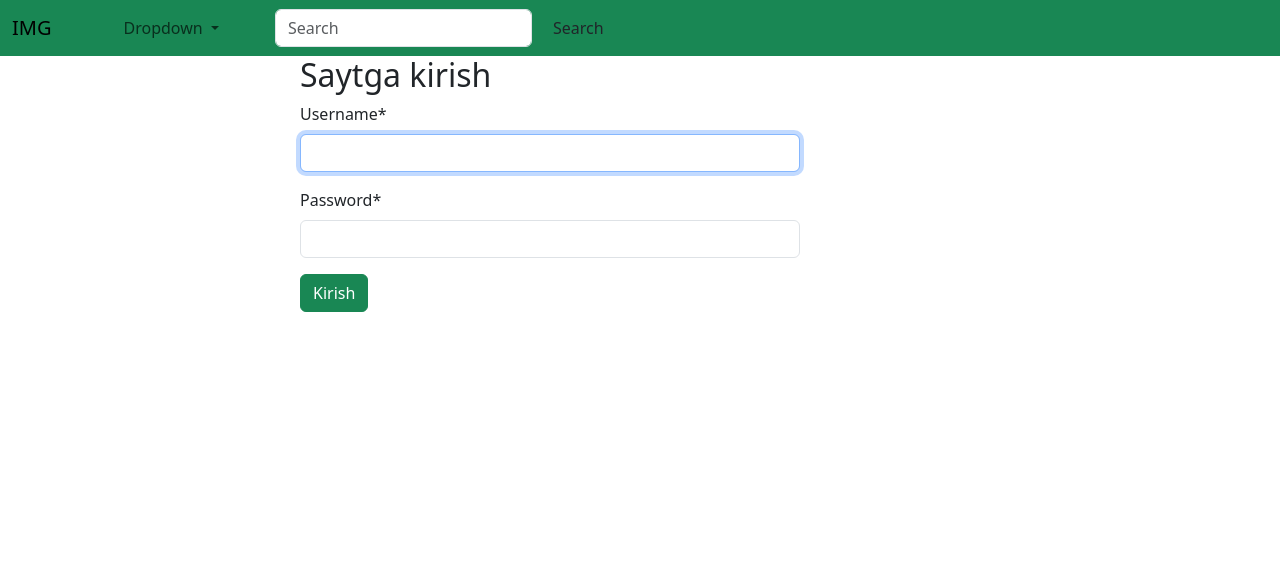
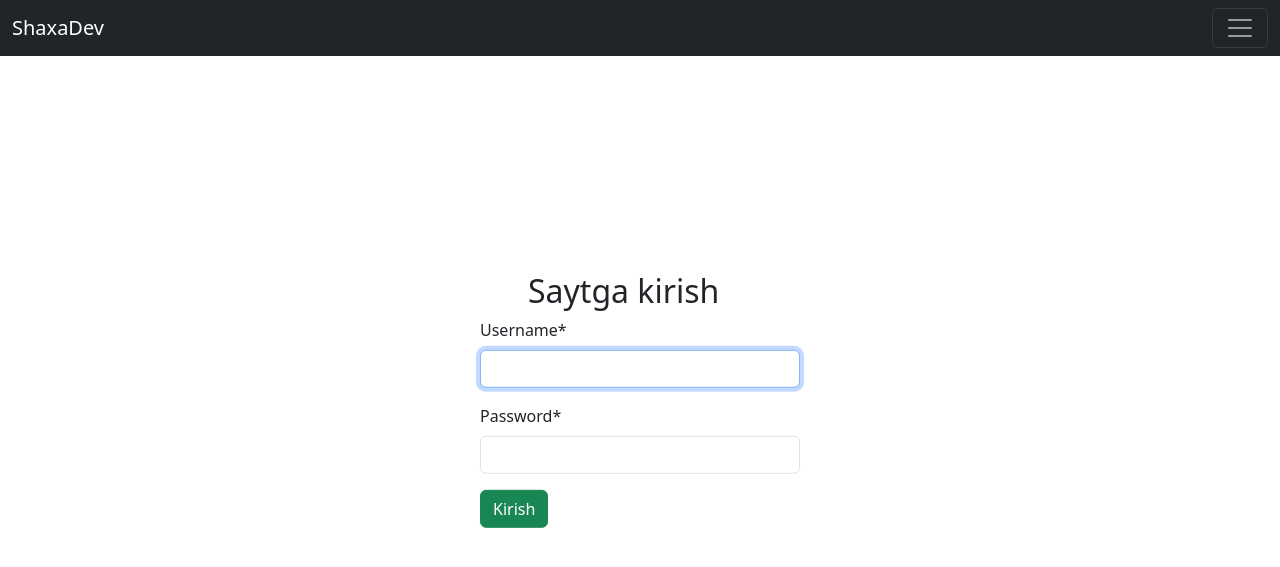
Before and after one commit to shakhriyor080/Blog, a Django app: page /accounts/login/ in a window 1280 px wide. Shown: the top 567 px of the page. Run offline with Django 4.2, Linux system fonts and the light colour scheme; some libraries are stand-ins or nearby versions.

Commit message:
disain uzgardi

```diff
--- a/templates/base.html
+++ b/templates/base.html
@@ -8,39 +8,49 @@
 </head>
 <body>
 
-    <nav class="navbar navbar-expand-lg  bg-success">
-        <div class="container-fluid ">
-          <a class="navbar-brand " href="#"><img src=""  alt="">IMG</a>
-          <button class="navbar-toggler" type="button" data-bs-toggle="collapse" data-bs-target="#navbarSupportedContent" aria-controls="navbarSupportedContent" aria-expanded="false" aria-label="Toggle navigation">
+  <nav class="navbar navbar-dark bg-dark fixed-top">
+    <div class="container-fluid">
+      <a class="navbar-brand" href="{% url 'home'%}">ShaxaDev</a>
+      <button class="navbar-toggler" type="button" data-bs-toggle="offcanvas" data-bs-target="#offcanvasDarkNavbar" aria-controls="offcanvasDarkNavbar" aria-label="Toggle navigation">
         <span class="navbar-toggler-icon"></span>
       </button>
-
-          <ul class="navbar-nav me-auto mb-2 mb-lg-0">
-            <li class="nav-item dropdown mx-5">
+      <div class="offcanvas offcanvas-end text-bg-dark" tabindex="-1" id="offcanvasDarkNavbar" aria-labelledby="offcanvasDarkNavbarLabel">
+        {% if user.is_authenticated %}
+        <div class="offcanvas-header">
+          <h5 class="offcanvas-title" id="offcanvasDarkNavbarLabel">{{user.username}}</h5>
+          <button type="button" class="btn-close btn-close-white" data-bs-dismiss="offcanvas" aria-label="Close"></button>
+        </div>
+        {% endif %}
+        <div class="offcanvas-body">
+          <ul class="navbar-nav justify-content-end flex-grow-1 pe-3">
+            <li class="nav-item">
+              <a class="nav-link active" aria-current="page" href="#">Yangi post qo'shish</a>
+            </li>
+            <li class="nav-item">
+              <a class="nav-link" href="{% url 'logout'%}">Chiqip ketish</a>
+            </li>
+            <li class="nav-item dropdown">
               <a class="nav-link dropdown-toggle" href="#" role="button" data-bs-toggle="dropdown" aria-expanded="false">
                 Dropdown
               </a>
-              <ul class="dropdown-menu">
-                <li><a class="dropdown-item" href="#">Parol o'zgartirish</a></li>
-                <li><a class="dropdown-item" href="#">Yangi post qushish</a></li>
-                <li><hr class="dropdown-divider"></li>
-                <li><a class="dropdown-item" href="#">Chiqip ketish</a></li>
+              <ul class="dropdown-menu dropdown-menu-dark">
+                <li><a class="dropdown-item" href="#">Action</a></li>
+                <li><a class="dropdown-item" href="#">Another action</a></li>
+                <li>
+                  <hr class="dropdown-divider">
+                </li>
+                <li><a class="dropdown-item" href="#">Something else here</a></li>
               </ul>
             </li>
           </ul>
-
-
-
-          <div class="collapse navbar-collapse" id="navbarSupportedContent">
-
-            <form class="d-flex" role="search">
+          <form class="d-flex mt-3" role="search">
             <input class="form-control me-2" type="search" placeholder="Search" aria-label="Search">
-              <button class="btn btn-outline-green" type="submit">Search</button>
+            <button class="btn btn-success" type="submit">Search</button>
           </form>
         </div>
       </div>
+    </div>
   </nav>
-
 
     <main>
         {% block content %}
@@ -48,6 +58,7 @@
     </main>
 
 <script src="https://cdn.jsdelivr.net/npm/@popperjs/core@2.11.8/dist/umd/popper.min.js" integrity="sha384-I7E8VVD/ismYTF4hNIPjVp/Zjvgyol6VFvRkX/vR+Vc4jQkC+hVqc2pM8ODewa9r" crossorigin="anonymous"></script>
+<script src="https://cdn.jsdelivr.net/npm/bootstrap@5.3.2/dist/js/bootstrap.bundle.min.js" integrity="sha384-C6RzsynM9kWDrMNeT87bh95OGNyZPhcTNXj1NW7RuBCsyN/o0jlpcV8Qyq46cDfL" crossorigin="anonymous"></script>
 <script src="https://cdn.jsdelivr.net/npm/bootstrap@5.3.2/dist/js/bootstrap.min.js" integrity="sha384-BBtl+eGJRgqQAUMxJ7pMwbEyER4l1g+O15P+16Ep7Q9Q+zqX6gSbd85u4mG4QzX+" crossorigin="anonymous"></script>
 </body>
 </html>
--- a/templates/registration/login.html
+++ b/templates/registration/login.html
@@ -4,9 +4,10 @@
 
 
 {% block content %}
+<br><br><br>
 
-<h2 style="margin-left: 300px;">Saytga kirish</h2>
-<form action="" method="post" style="width: 500px; margin-left: 300px;">
+<form action="" method="post" class="w-25 position-absolute top-50 start-50 translate-middle ">
+    <h2 class="ms-5 " >Saytga kirish</h2>
     {% csrf_token %}
     {{ form|crispy }}
     <button type="submit" class="btn btn-success">Kirish</button>
```
Also changed, not shown: db.sqlite3. Lines whose indentation alone changed are shown as unchanged.
